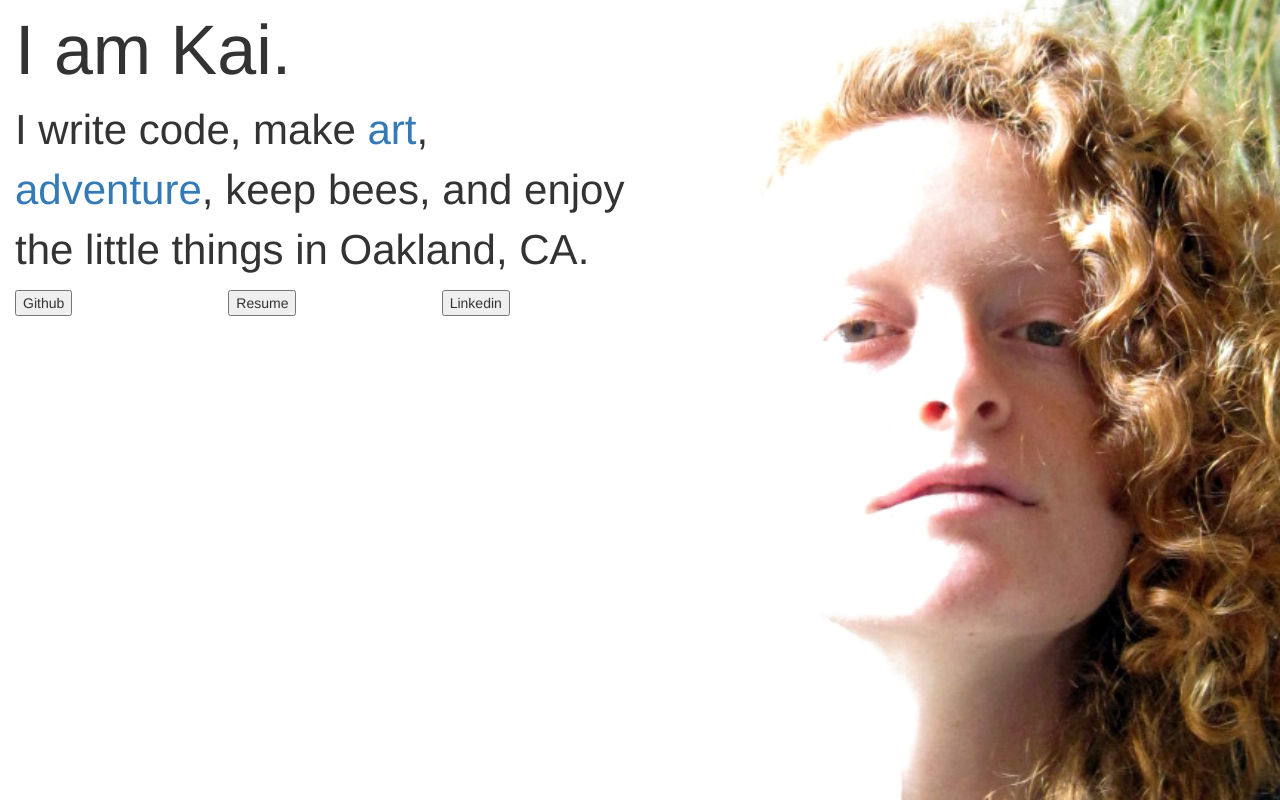
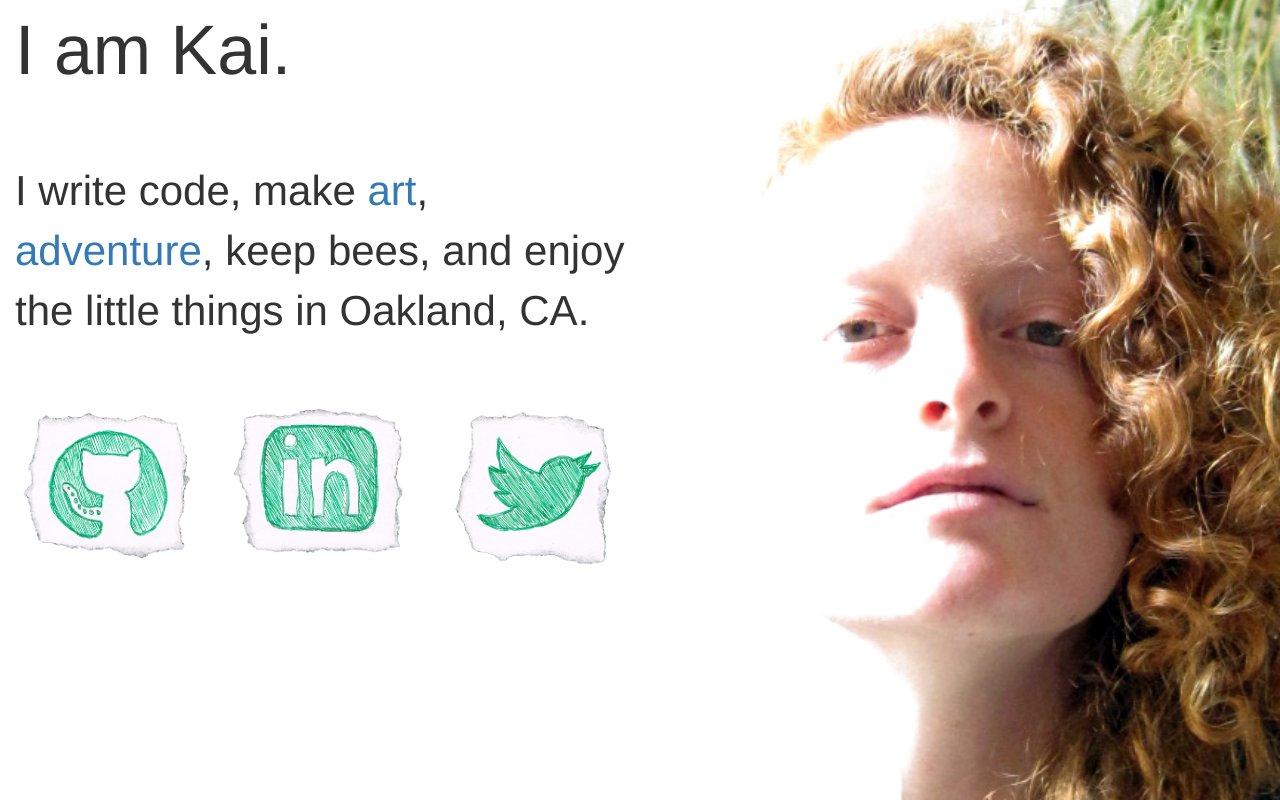
Before and after one commit to KaiBot3000/webpage, a Flask app: page / in a window 1280 px wide. Run offline with Flask 2, Linux system fonts and the light colour scheme; some libraries are stand-ins or nearby versions.

Commit message:
added btn images, linked, spaced.

```diff
--- a/static/webpage.css
+++ b/static/webpage.css
@@ -18,16 +18,17 @@ text {
     color: gray;
 }
 
-#title {
+#title-div {
     font-size: 5em;
 }
 
-p {
+#summary-div {
     font-size: 3em;
+    margin: 10% 0 10% 0;
 }
 
-#btn-div {
-
+#btn-div img {
+    width: 100%;
 }
 
 /*svg {
--- a/templates/home.html
+++ b/templates/home.html
@@ -12,10 +12,10 @@
   	<div id="text-div">
 	    <div class="row">
 	      <div class="col-xs-6">
-	        <div id="title">
+	        <div id="title-div">
 	        	I am Kai.
 	        </div>
-	        <div>
+	        <div id="summary-div">
 	        	<p>
 	        		I write code, make <a href="https://www.flickr.com/photos/101281237@N03/albums/72157662871797221">art</a>, <a href="https://www.flickr.com/photos/101281237@N03/albums/72157662838796152">adventure</a>, keep bees, and enjoy the little things in Oakland, CA.
 	        	</p>
@@ -27,13 +27,19 @@
     <div id="btn-div">
       <div class="row">
   	    <div class="col-md-2 col-xs-12">
-    	  	<button>Github</button>
+    	  	<a href="https://github.com/KaiDalgleish">
+    	  		<img src="/static/images/btn-github.png">
+    	  	</a>
     	  </div>
   	    <div class="col-md-2 col-xs-12">
-    	  	<button>Resume</button>
+    	  	<a href="https://www.linkedin.com/in/kaidalgleish">
+    	  		<img src="/static/images/btn-linkedin.png">
+    	  	</a>
     	  </div>
   	    <div class="col-md-2 col-xs-12">
-    	  	<button>Linkedin</button>
+    	  	<a href="https://twitter.com/kaidalgleish">
+    	  		<img src="/static/images/btn-twitter.png">
+    	  	</a>
     	  </div>
     	</div>
   	</div>
```
Also changed, not shown: static/images/btn-arrow.png (added), static/images/btn-github.png (added), static/images/btn-linkedin.png (added), static/images/btn-resume.png (added), static/images/btn-twitter.png (added).
